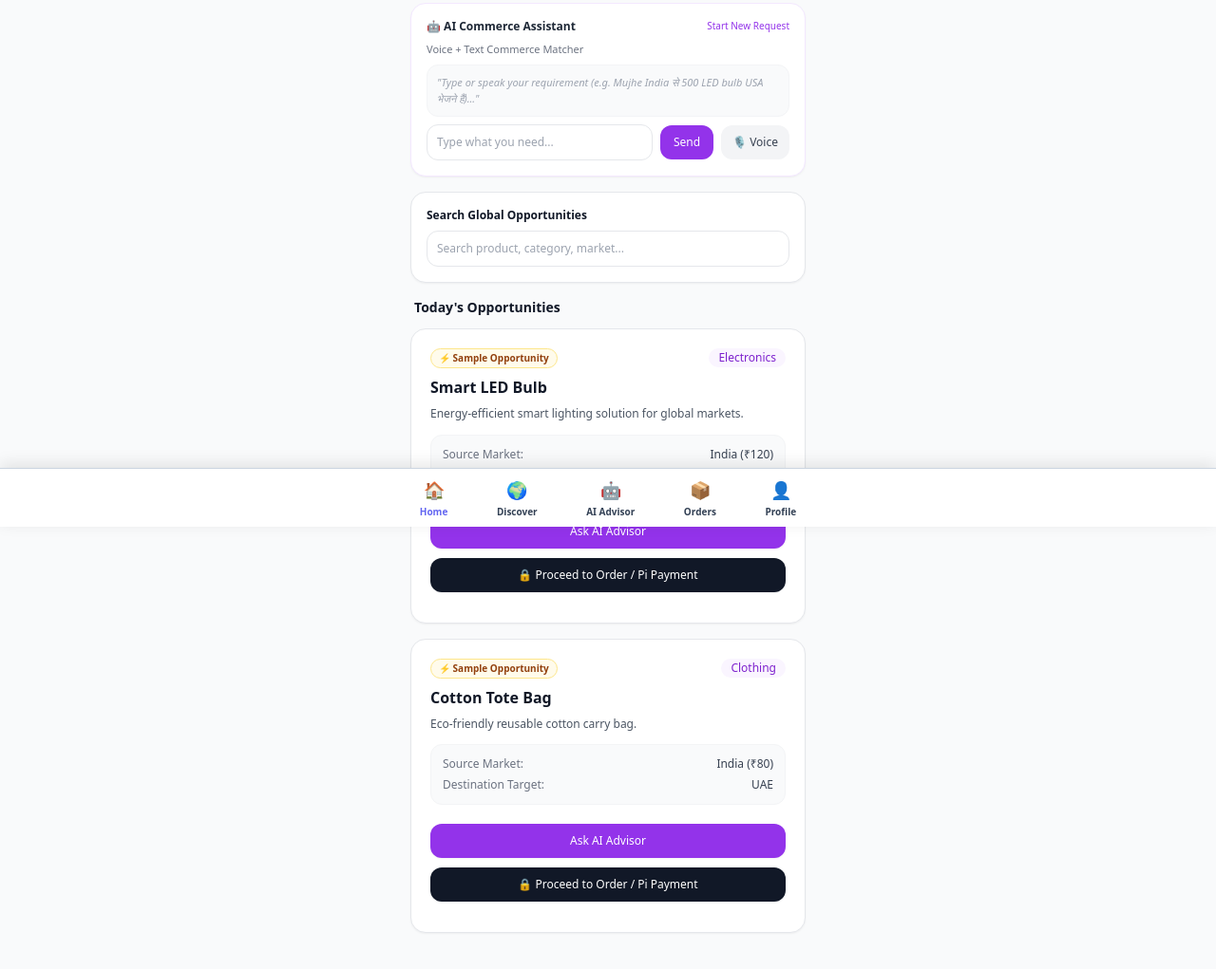
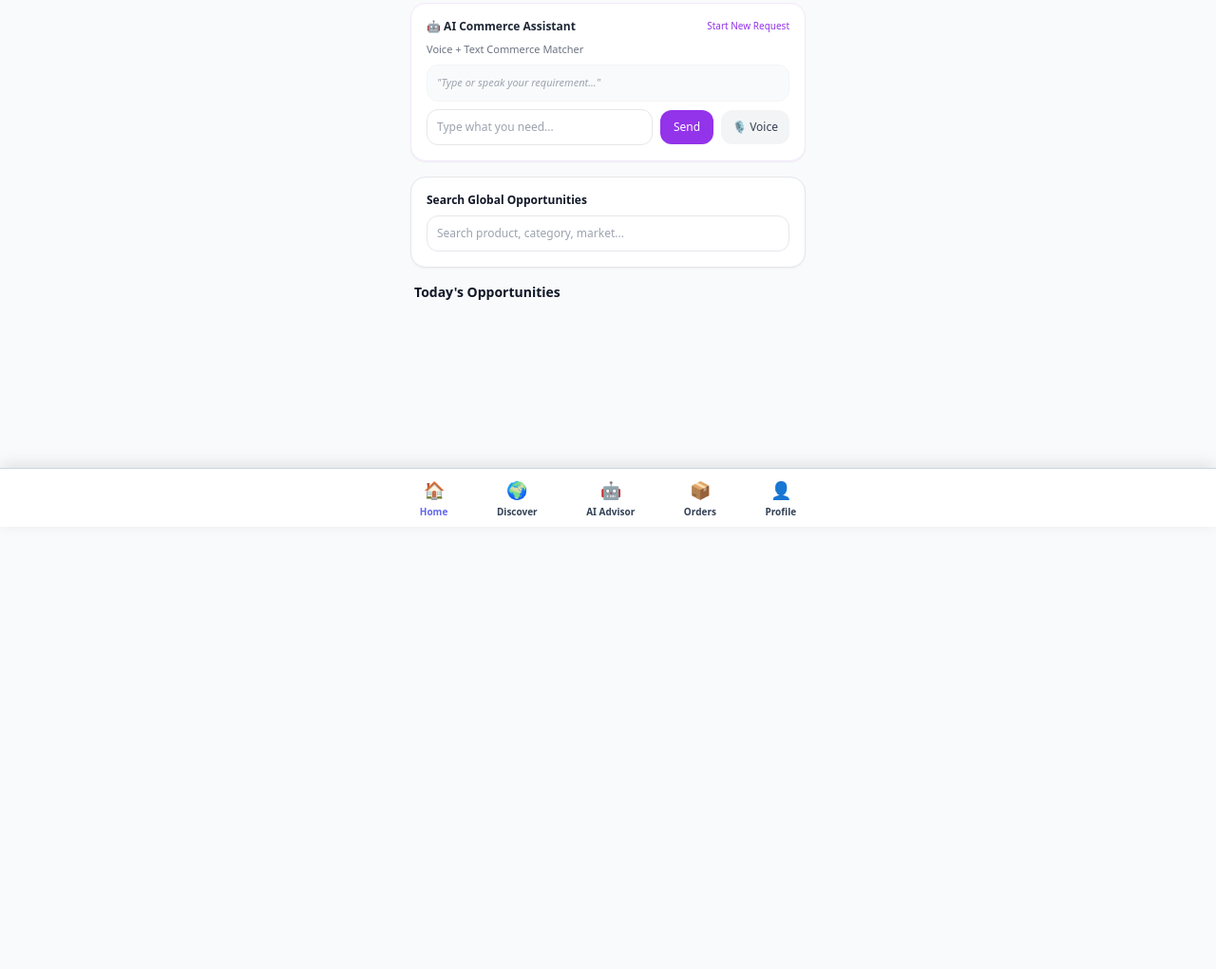
Before and after one commit to ajaykumarpandey8076-del/PiNexusCommerce, a website: page public/index.html in a window 1280 px wide. Shown: the part 245-1266 px from the top of the page at 95% size. After the commit the page ends 807 px from the top, so only its background shows below. Drawn offline with nearby package versions, Linux system fonts and the light colour scheme.

Commit message:
Update index.html

```diff
--- a/public/index.html
+++ b/public/index.html
@@ -45,7 +45,7 @@
         </p>
       </div>
 
-      <!-- AI Commerce Assistant Widget (Statically Pre-rendered for Bulletproof Visibility) -->
+      <!-- AI Commerce Assistant Widget -->
       <div id="commerce-assistant-container" class="bg-white border border-purple-100 rounded-2xl p-4 shadow-sm my-4">
         <div class="flex justify-between items-center mb-2">
           <h3 class="font-bold text-gray-800 text-xs flex items-center gap-1.5">
@@ -59,7 +59,7 @@
         <p class="text-[11px] text-gray-500 mb-2">Voice + Text Commerce Matcher</p>
 
         <div id="chat-messages" class="space-y-1.5 mb-2 max-h-36 overflow-y-auto text-[11px] bg-gray-50 p-2.5 rounded-xl border border-gray-100">
-          <p class="text-gray-400 italic">"Type or speak your requirement (e.g. Mujhe India से 500 LED bulb USA भेजने हैं)..."</p>
+          <p class="text-gray-400 italic">"Type or speak your requirement..."</p>
         </div>
 
         <div id="summary-render-box"></div>
@@ -85,83 +85,11 @@
         </div>
       </div>
 
-      <!-- Today's Opportunities Header & Statically Guaranteed Cards -->
+      <!-- Today's Opportunities Header & Container -->
       <div>
         <h2 class="text-sm font-bold text-gray-900 mb-3 px-1">Today's Opportunities</h2>
         <div id="opportunities-container" class="space-y-4">
-
-          <!-- Smart LED Bulb Sample Card -->
-          <div class="bg-white border border-gray-200 rounded-2xl p-5 shadow-sm mb-4">
-            <div class="flex justify-between items-start mb-2">
-              <span class="text-[10px] font-semibold bg-amber-50 text-amber-800 border border-amber-200 px-2 py-0.5 rounded-full">
-                ⚡ Sample Opportunity
-              </span>
-              <span class="text-xs font-medium bg-purple-50 text-purple-700 px-2.5 py-0.5 rounded-full">
-                Electronics
-              </span>
-            </div>
-
-            <h3 class="font-bold text-gray-900 text-base mb-1.5">Smart LED Bulb</h3>
-            <p class="text-xs text-gray-600 mb-3 leading-relaxed">Energy-efficient smart lighting solution for global markets.</p>
-
-            <div class="bg-gray-50 rounded-xl p-3 text-xs text-gray-700 space-y-1.5 mb-4 border border-gray-100">
-              <div class="flex justify-between">
-                <span class="text-gray-500">Source Market:</span>
-                <span class="font-medium">India (₹120)</span>
-              </div>
-              <div class="flex justify-between">
-                <span class="text-gray-500">Destination Target:</span>
-                <span class="font-medium">USA</span>
-              </div>
-            </div>
-
-            <div class="flex flex-col gap-2.5 pt-1">
-              <button onclick="openAiAdvisorPermission(1)" class="w-full bg-purple-600 text-white py-2.5 px-4 rounded-xl text-xs font-medium hover:bg-purple-700 transition shadow-sm">
-                Ask AI Advisor
-              </button>
-              <button onclick="prepareOrder(1)" class="w-full bg-gray-900 text-white py-2.5 px-4 rounded-xl text-xs font-medium hover:bg-gray-800 transition shadow-sm">
-                🔒 Proceed to Order / Pi Payment
-              </button>
-            </div>
-            <div id="ai-advisor-box-1" class="mt-3"></div>
-          </div>
-
-          <!-- Cotton Tote Bag Sample Card -->
-          <div class="bg-white border border-gray-200 rounded-2xl p-5 shadow-sm mb-4">
-            <div class="flex justify-between items-start mb-2">
-              <span class="text-[10px] font-semibold bg-amber-50 text-amber-800 border border-amber-200 px-2 py-0.5 rounded-full">
-                ⚡ Sample Opportunity
-              </span>
-              <span class="text-xs font-medium bg-purple-50 text-purple-700 px-2.5 py-0.5 rounded-full">
-                Clothing
-              </span>
-            </div>
-
-            <h3 class="font-bold text-gray-900 text-base mb-1.5">Cotton Tote Bag</h3>
-            <p class="text-xs text-gray-600 mb-3 leading-relaxed">Eco-friendly reusable cotton carry bag.</p>
-
-            <div class="bg-gray-50 rounded-xl p-3 text-xs text-gray-700 space-y-1.5 mb-4 border border-gray-100">
-              <div class="flex justify-between">
-                <span class="text-gray-500">Source Market:</span>
-                <span class="font-medium">India (₹80)</span>
-              </div>
-              <div class="flex justify-between">
-                <span class="text-gray-500">Destination Target:</span>
-                <span class="font-medium">UAE</span>
-              </div>
-            </div>
-
-            <div class="flex flex-col gap-2.5 pt-1">
-              <button onclick="openAiAdvisorPermission(2)" class="w-full bg-purple-600 text-white py-2.5 px-4 rounded-xl text-xs font-medium hover:bg-purple-700 transition shadow-sm">
-                Ask AI Advisor
-              </button>
-              <button onclick="prepareOrder(2)" class="w-full bg-gray-900 text-white py-2.5 px-4 rounded-xl text-xs font-medium hover:bg-gray-800 transition shadow-sm">
-                🔒 Proceed to Order / Pi Payment
-              </button>
-            </div>
-            <div id="ai-advisor-box-2" class="mt-3"></div>
-          </div>
-
+          <!-- Dynamically populated via loadOpportunities() -->
         </div>
       </div>
 
@@ -185,10 +113,11 @@
 
     <!-- Orders Tab -->
     <section id="tab-orders" class="hidden space-y-4">
-      <div class="bg-white border border-gray-200 rounded-2xl p-4 shadow-sm text-center py-8">
-        <span class="text-2xl mb-2 block">🔒</span>
-        <h2 class="font-bold text-sm text-gray-900 mb-1">Pi Network Payment & Orders</h2>
-        <p class="text-xs text-gray-600 mb-4">Secure escrow and verified transactions via official Pi Testnet mechanisms.</p>
+      <div class="space-y-3">
+        <h2 class="font-bold text-sm text-gray-900 px-1">My Orders & Escrow</h2>
+        <div id="orders-content-container">
+          <!-- Orders populated dynamically -->
+        </div>
       </div>
     </section>
 
```
